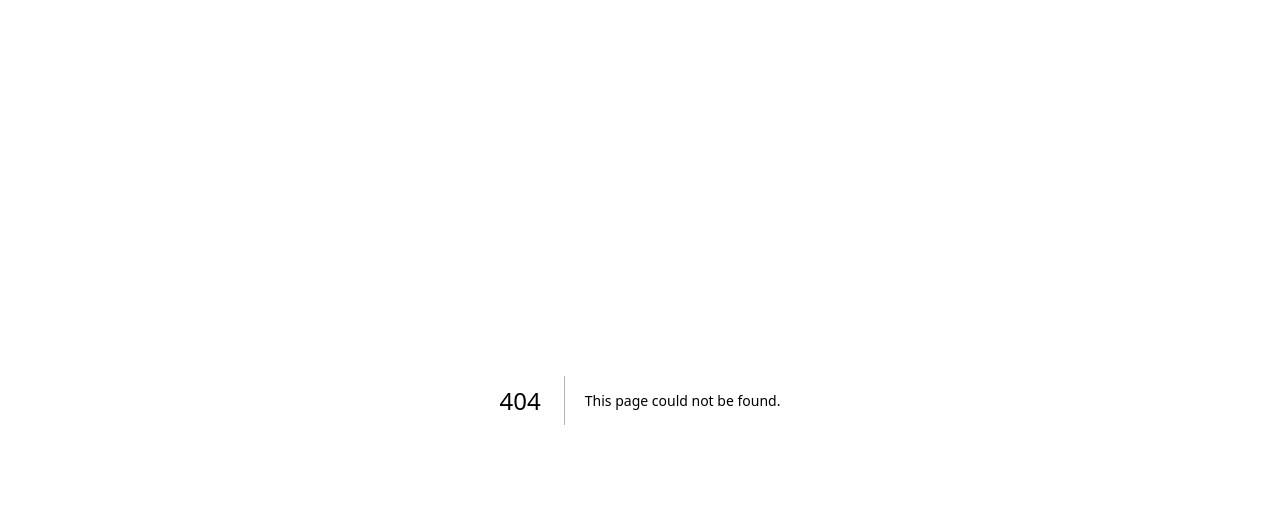
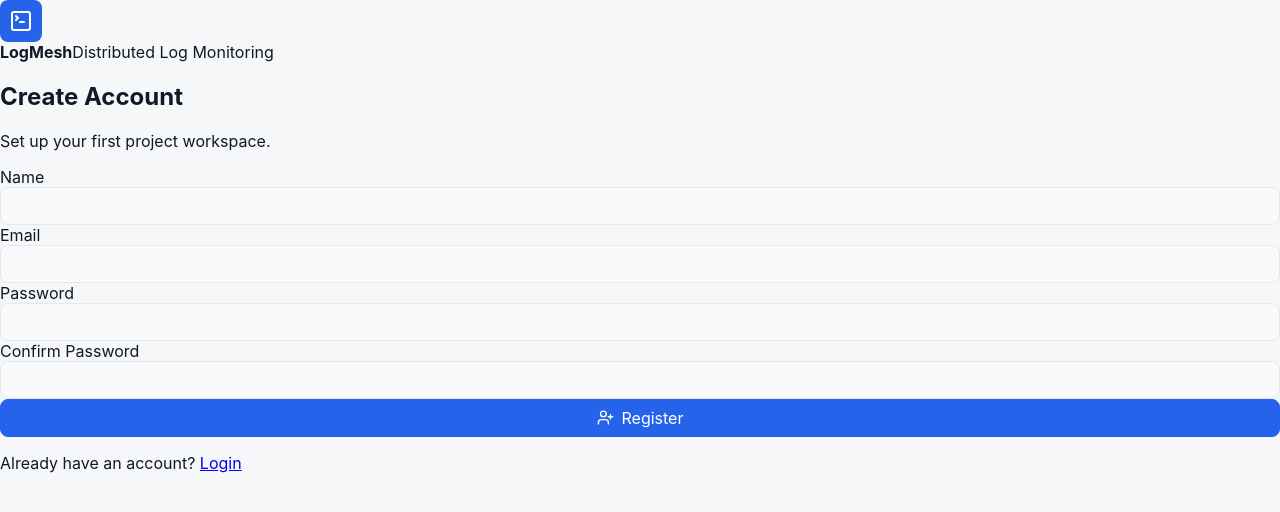
Before and after one commit to RensithUdara/LogMesh-Web-Application, a Next.js app in the folder dashboard/: page /register in a window 1280 px wide. Before the commit this address had no page. Shown: the top 512 px of the page. Built offline with nearby package versions, Linux system fonts and the light colour scheme; no server answers.

Commit message:
feat: add registration page with form validation and user registration functionality

```diff
--- /dev/null
+++ b/dashboard/app/register/page.tsx
@@ -0,0 +1,138 @@
+"use client";
+
+import { Activity, TerminalSquare, UserPlus } from "lucide-react";
+import Link from "next/link";
+import { useRouter } from "next/navigation";
+import { FormEvent, useEffect, useState } from "react";
+import { registerUser } from "@/lib/api";
+
+type RegisterState = {
+  name: string;
+  email: string;
+  password: string;
+  confirmPassword: string;
+};
+
+export default function RegisterPage() {
+  const router = useRouter();
+  const [form, setForm] = useState<RegisterState>({
+    name: "",
+    email: "",
+    password: "",
+    confirmPassword: ""
+  });
+  const [error, setError] = useState("");
+  const [loading, setLoading] = useState(false);
+
+  useEffect(() => {
+    if (window.localStorage.getItem("logmesh_token")) {
+      router.replace("/dashboard");
+    }
+  }, [router]);
+
+  const submit = async (event: FormEvent<HTMLFormElement>) => {
+    event.preventDefault();
+    setError("");
+
+    if (form.password.length < 8) {
+      setError("Password must be at least 8 characters.");
+      return;
+    }
+    if (form.password !== form.confirmPassword) {
+      setError("Passwords do not match.");
+      return;
+    }
+
+    setLoading(true);
+    try {
+      const response = await registerUser(form.name, form.email, form.password);
+      window.localStorage.setItem("logmesh_token", response.token);
+      router.replace("/dashboard");
+    } catch {
+      setError("Unable to create account.");
+    } finally {
+      setLoading(false);
+    }
+  };
+
+  return (
+    <main className="auth-screen">
+      <section className="auth-card">
+        <div className="auth-brand">
+          <div className="brand-mark">
+            <TerminalSquare size={24} />
+          </div>
+          <div>
+            <strong>LogMesh</strong>
+            <span>Distributed Log Monitoring</span>
+          </div>
+        </div>
+
+        <div className="auth-heading">
+          <h1>Create Account</h1>
+          <p>Set up your first project workspace.</p>
+        </div>
+
+        <form className="auth-form" onSubmit={submit}>
+          <label>
+            Name
+            <input
+              autoComplete="name"
+              name="name"
+              value={form.name}
+              onChange={(event) => setForm({ ...form, name: event.target.value })}
+              required
+            />
+          </label>
+
+          <label>
+            Email
+            <input
+              autoComplete="username"
+              name="email"
+              type="email"
+              value={form.email}
+              onChange={(event) => setForm({ ...form, email: event.target.value })}
+              required
+            />
+          </label>
+
+          <label>
+            Password
+            <input
+              autoComplete="new-password"
+              name="password"
+              type="password"
+              value={form.password}
+              onChange={(event) => setForm({ ...form, password: event.target.value })}
+              required
+            />
+          </label>
+
+          <label>
+            Confirm Password
+            <input
+              autoComplete="new-password"
+              name="confirmPassword"
+              type="password"
+              value={form.confirmPassword}
+              onChange={(event) => setForm({ ...form, confirmPassword: event.target.value })}
+              required
+            />
+          </label>
+
+          {error && <p className="auth-error">{error}</p>}
+
+          <button className="primary-button" type="submit" disabled={loading}>
+            {loading ? <Activity className="spin" size={17} /> : <UserPlus size={17} />}
+            Register
+          </button>
+        </form>
+
+        <p className="auth-switch">
+          Already have an account? <Link href="/">Login</Link>
+        </p>
+      </section>
+    </main>
+  );
+}
```
